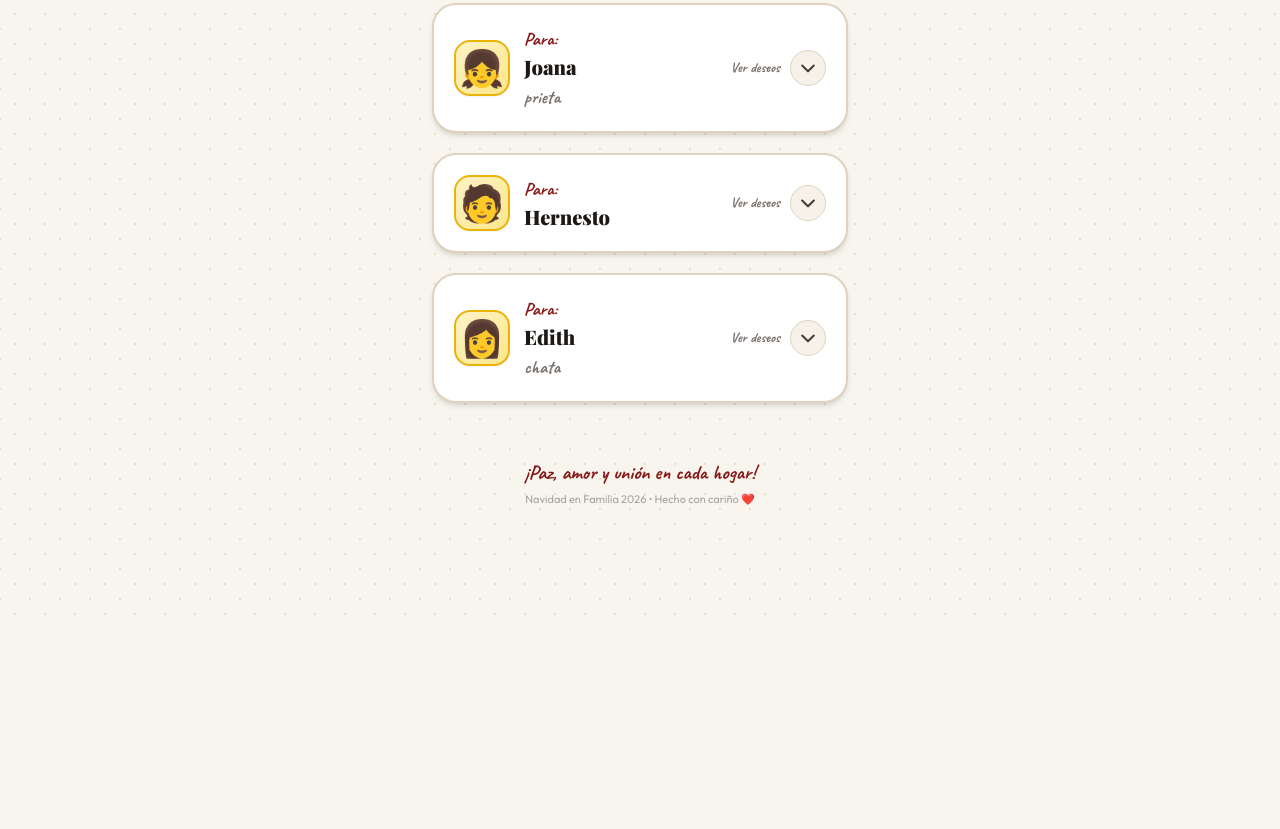
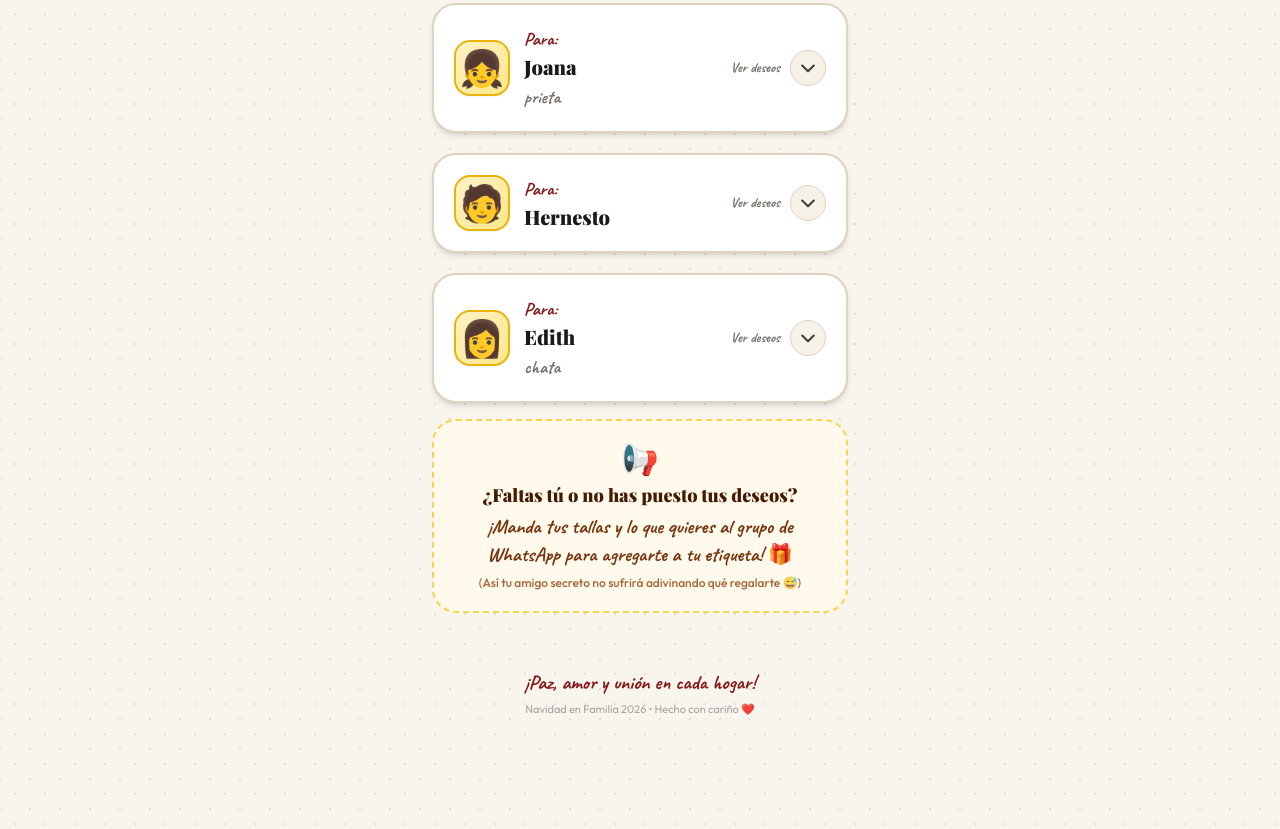
Before and after one commit to KeVINj29/navidad-familia, a plain HTML site: page index.html in a window 1280 px wide. Shown: the part 811-1640 px from the top of the page. Before the commit the page ends 1430 px from the top, so only its background shows below. Drawn offline with nearby package versions, Linux system fonts and the light colour scheme; a web font is replaced by a local one.

Commit message:
feat: agregar aviso para enviar deseos al grupo al final de la lista

```diff
--- a/index.html
+++ b/index.html
@@ -246,6 +246,18 @@
             <!-- Listado de Fichas (Estilo Gift Tag de Navidad) -->
             <div id="lista-familia" class="space-y-5">
                 <!-- Se inyecta dinámicamente con estética artesanal -->
+            </div>
+
+            <!-- Aviso festivo para los que faltan de enviar deseos -->
+            <div class="bg-amber-50/90 border-2 border-dashed border-amber-300 rounded-3xl p-4 sm:p-5 text-center shadow-xs">
+                <span class="text-3xl block mb-1">📢</span>
+                <h4 class="font-serif font-black text-amber-950 text-base sm:text-lg">¿Faltas tú o no has puesto tus deseos?</h4>
+                <p class="font-hand text-lg sm:text-xl text-amber-900 font-bold mt-1 leading-snug">
+                    ¡Manda tus tallas y lo que quieres al grupo de WhatsApp para agregarte a tu etiqueta! 🎁
+                </p>
+                <p class="text-xs text-amber-800/80 mt-1.5 font-medium">
+                    (Así tu amigo secreto no sufrirá adivinando qué regalarte 😅)
+                </p>
             </div>
 
             <!-- Estado sin resultados -->
```
